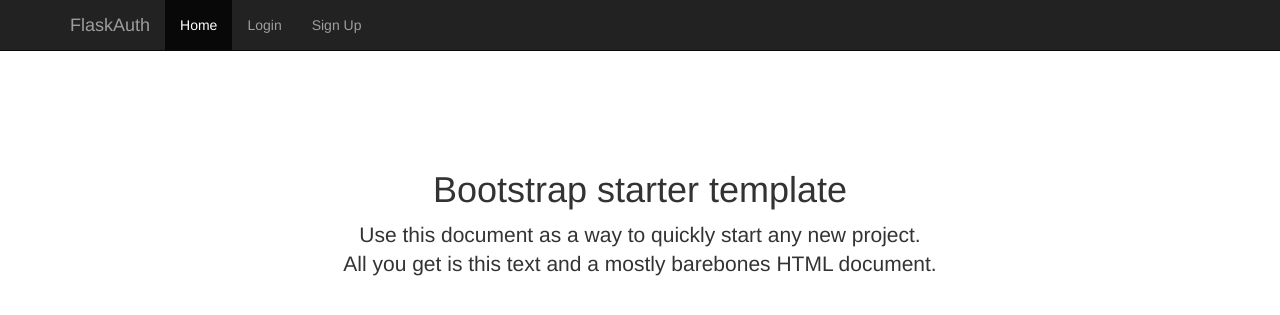
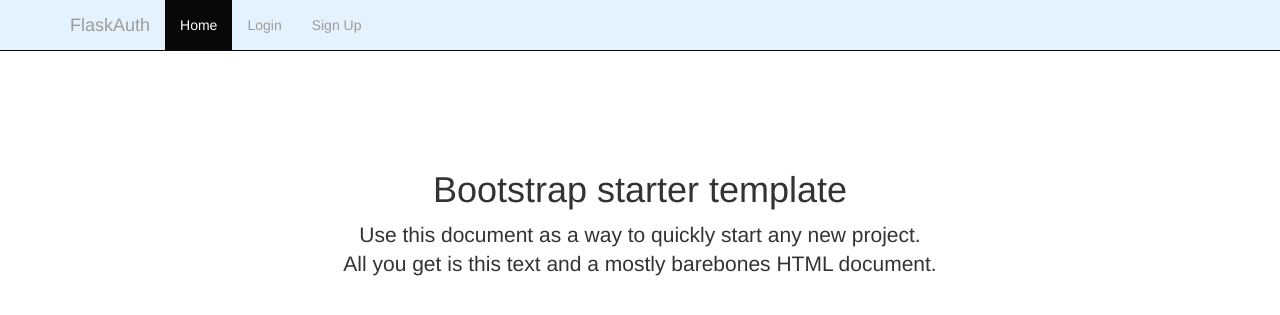
Before and after one commit to knp13/Flask_Authentication, a Flask app: page / in a window 1280 px wide. Shown: the top 315 px of the page. Run offline with Flask 2, Linux system fonts and the light colour scheme; some libraries are stand-ins or nearby versions.

Commit message:
Update starter-template.css

```diff
--- a/FlaskAuth/static/starter-template.css
+++ b/FlaskAuth/static/starter-template.css
@@ -5,3 +5,6 @@ body {
   padding: 40px 15px;
   text-align: center;
 }
+.navbar{
+  background-color: #e3f2fd;
+}
```
